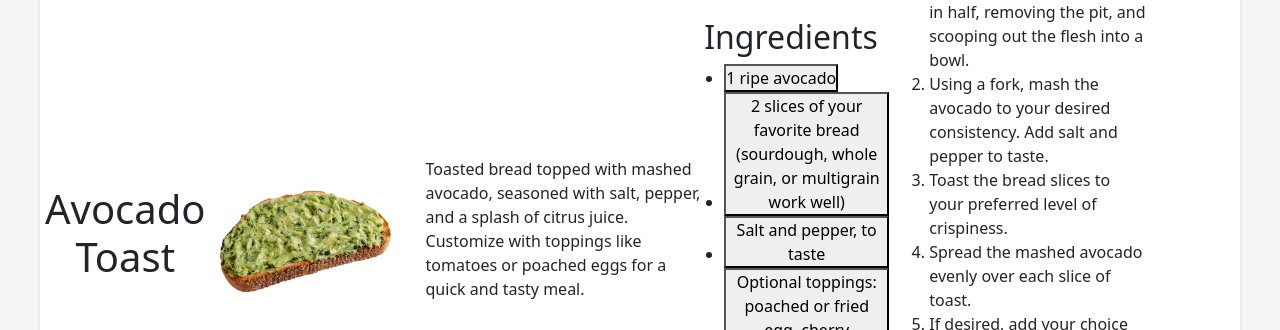
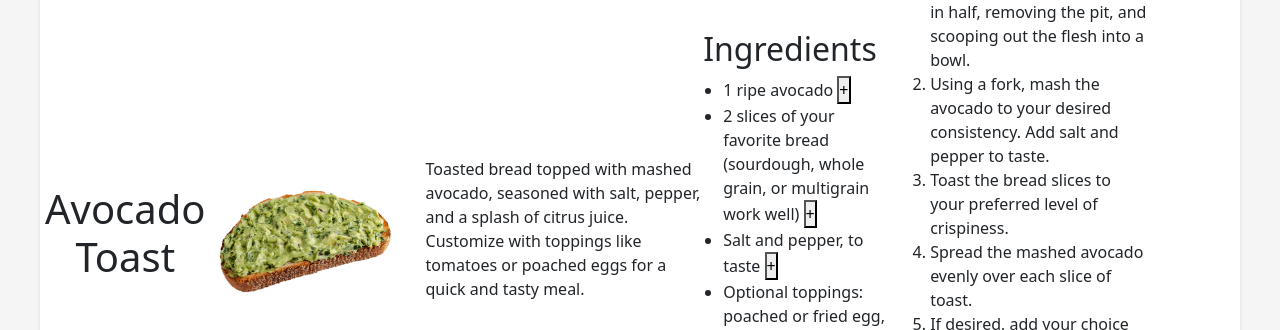
Before and after one commit to notjasonlin/cosi-103a, a React (Create React App) app in the folder avocado/: page /recipe/0 in a window 1280 px wide. Shown: the part 439-769 px from the top of the page. Built offline with nearby package versions, Linux system fonts and the light colour scheme.

Commit message:
changed ingredients so button to add ingredient is to right

```diff
--- a/avocado/src/components/recipes.js
+++ b/avocado/src/components/recipes.js
@@ -36,8 +36,9 @@ const RecipeList = ({ recipeId }) => {
           <ul>
             {selectedRecipe.ingredients.map((ingredient, index) => (
               <li key={index}>
+                {ingredient}{" "}
                 <button onClick={() => handleAddToGrocery(ingredient)}>
-                  {ingredient}
+                  +
                 </button>
               </li>
             ))}
```
